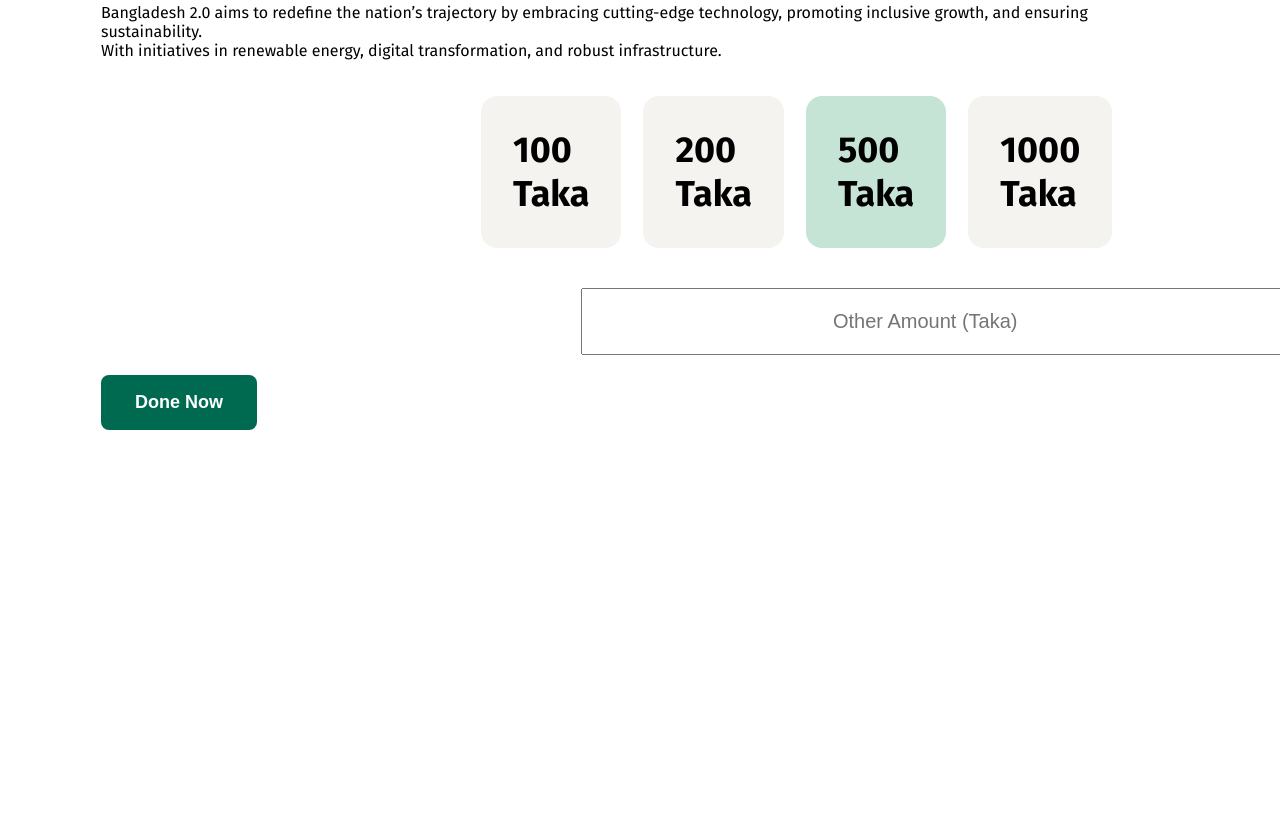
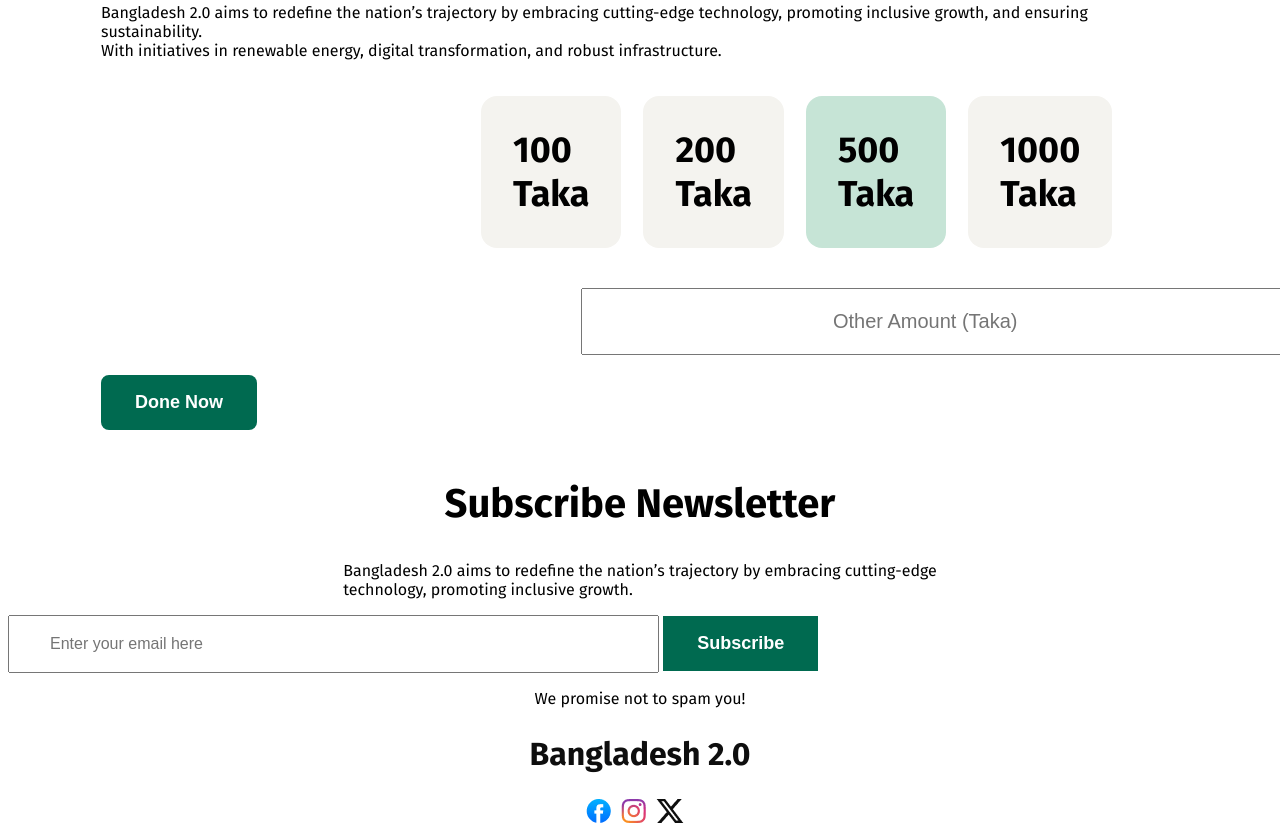
Before and after one commit to Siamsarowar007/Assi-1, a plain HTML site: page index.html in a window 1280 px wide. Shown: the part 3585-4416 px from the top of the page. Before the commit the page ends 4065 px from the top, so only its background shows below. Drawn offline with Linux system fonts and the light colour scheme.

Commit message:
Newsletter

```diff
--- a/index.html
+++ b/index.html
@@ -193,7 +193,26 @@
         </section>
     </main>
     <footer>
+        <section class="newsletter">
+            <div>
+                <h2 class="newsletter-head">Subscribe Newsletter</h2>
+                <p class="newsletter-para">Bangladesh 2.0 aims to redefine the nation’s trajectory by embracing cutting-edge <br> technology, promoting inclusive growth.</p>
+            </div>
+            <div>
+                <input class="email" type="email" placeholder="Enter your email here" name="" id="">
+                <button class="sub-btn">Subscribe</button>
+                <p class="last-des">We promise not to spam you!</p>
+            </div>
 
+        </section>
+        <section class="bangladesh">
+            <h2 class="lst-head">Bangladesh 2.0</h2>
+            <div class="images">
+                <img class="image-one" src="assets/facebook.png" alt="">
+                <img class="image-two" src="assets/instagram.png" alt="">
+                <img class="image-three" src="assets/x.png" alt="">
+            </div>
+        </section>
     </footer>
 </body>
 
--- a/styles/style.css
+++ b/styles/style.css
@@ -337,3 +337,73 @@ margin: 16px 120px 66px 116px; */
     display: flex;
     justify-content: center;
 }
+/* footer style  */
+
+.newsletter{
+
+
+}
+.newsletter-head{
+    font-size: 40px;
+    font-weight: bold;
+    display: flex;
+    justify-content: center;
+}
+.newsletter-para{
+    font-size: 16px;
+    font-weight: 400px;
+    display: flex;
+    justify-content: center;
+}
+.email{
+    padding: 18px 400px 18px 40px;
+    font-size: 16px;
+    font-weight: 400px;
+
+
+
+}
+.sub-btn{
+    font-size: 18px;
+    font-weight: 600;
+    padding: 17px 34px;
+    color: #FFFFFF;
+    background-color: #006A50;
+    border: none;
+
+}
+.last-des{
+    font-size: 16px;
+    font-weight: 400px;
+    display: flex;
+    justify-content: center;
+
+}
+/* last */
+
+.bangladesh{
+
+}
+.lst-head{
+    font-size: 32px;
+    font-weight: bold;
+    color: #0E0E0E;
+    display: flex;
+    justify-content: center;
+}
+.images{
+    display: flex;
+    justify-content: center;
+
+
+}
+.image-one{
+    margin-right: 10px;
+
+}
+.image-two{
+    margin-right: 10px;
+}
+.image-three{
+    margin-right: 10px;
+}
```
